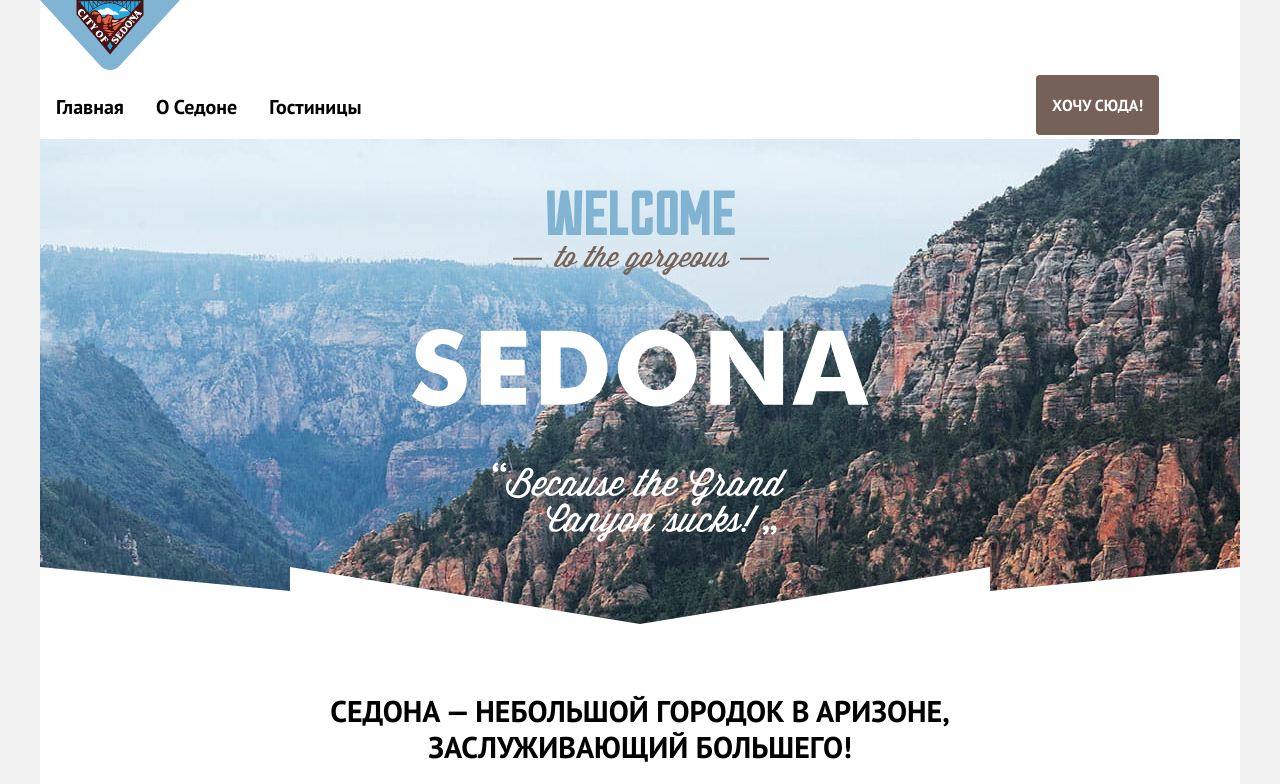
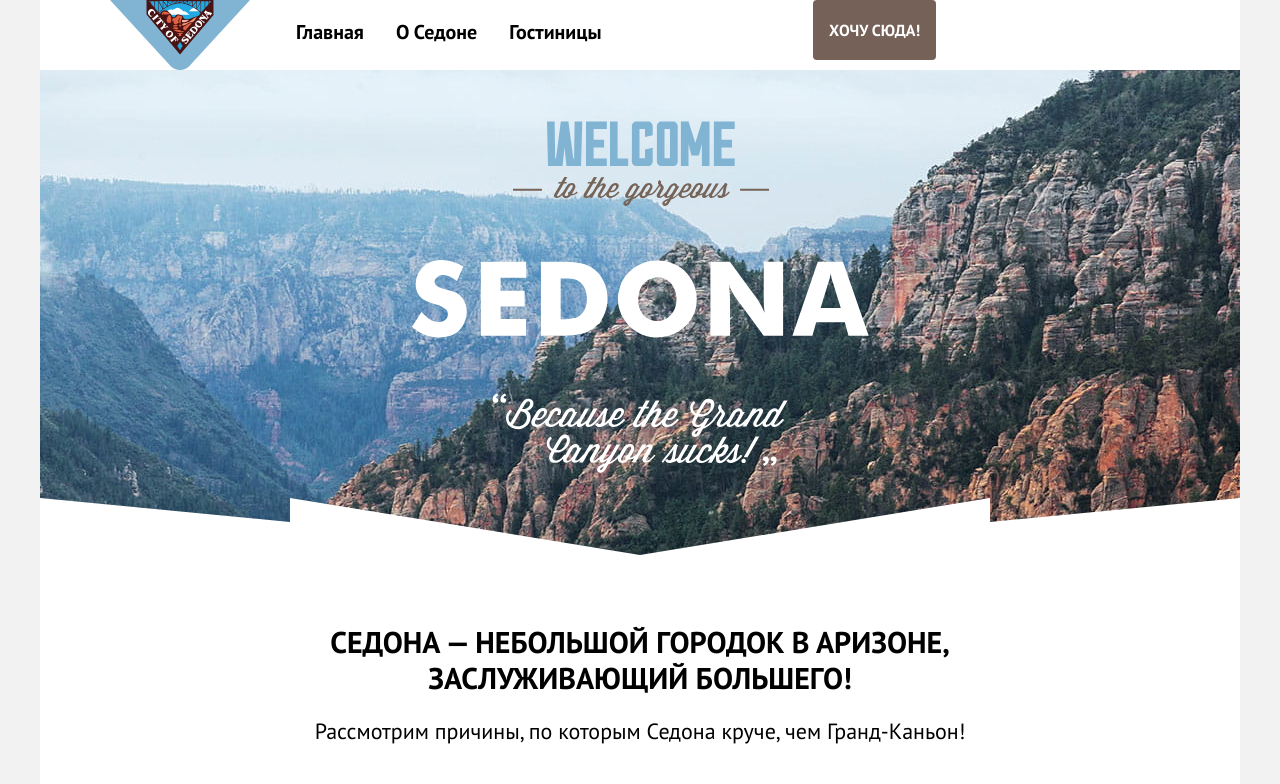
Before and after one commit to htmlacademy-htmlcss/239510-sedona-35, a plain HTML site: page index.html in a window 1280 px wide. Shown: the top 784 px of the page. Drawn offline with Linux system fonts and the light colour scheme.

Commit message:
обновляет стили

```diff
--- a/styles/styles.css
+++ b/styles/styles.css
@@ -43,15 +43,22 @@ body {
 
 .page-header {
     background-color: #fff;
+    display: flex;
 }
 
 .main-container {
     flex-grow: 1;
 }
 
+.logo {
+    display: block;
+    margin-left: 70px;
+}
+
 .navigation {
     display: flex;
     margin: 0 auto;
+    margin-left: 30px;
 }
 
 .navigation-link {
@@ -337,6 +344,7 @@ body {
 .footer-social-list {
     list-style-type: none;
     display: flex;
+    flex-wrap: wrap;
     width: 142px;
 }
 
```
